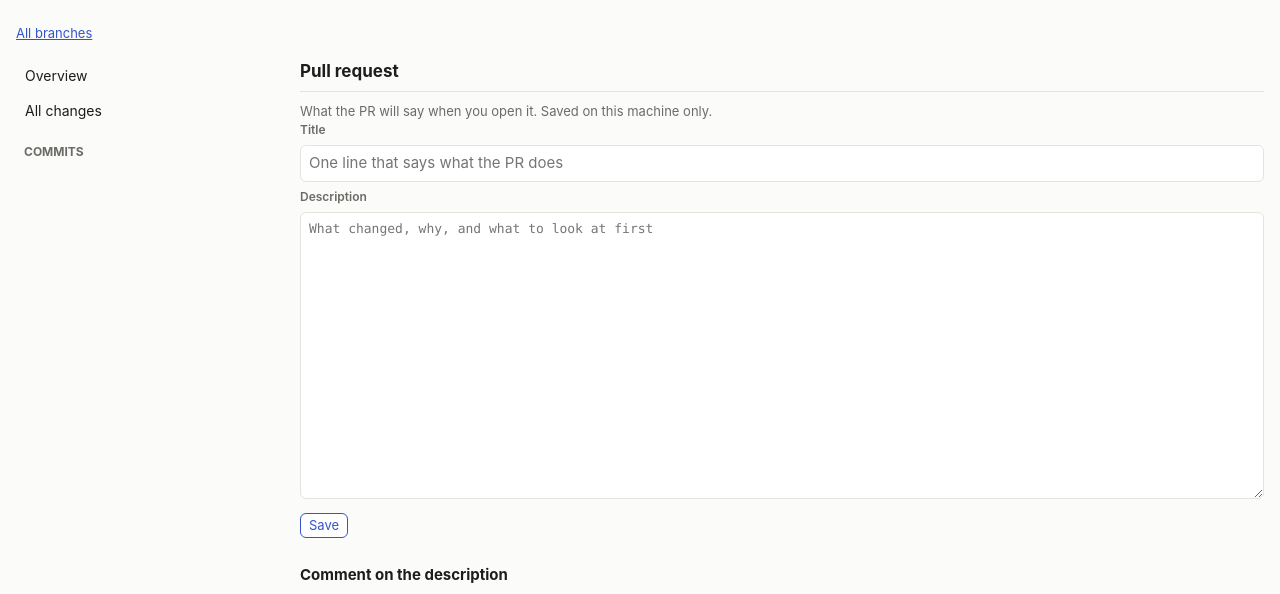
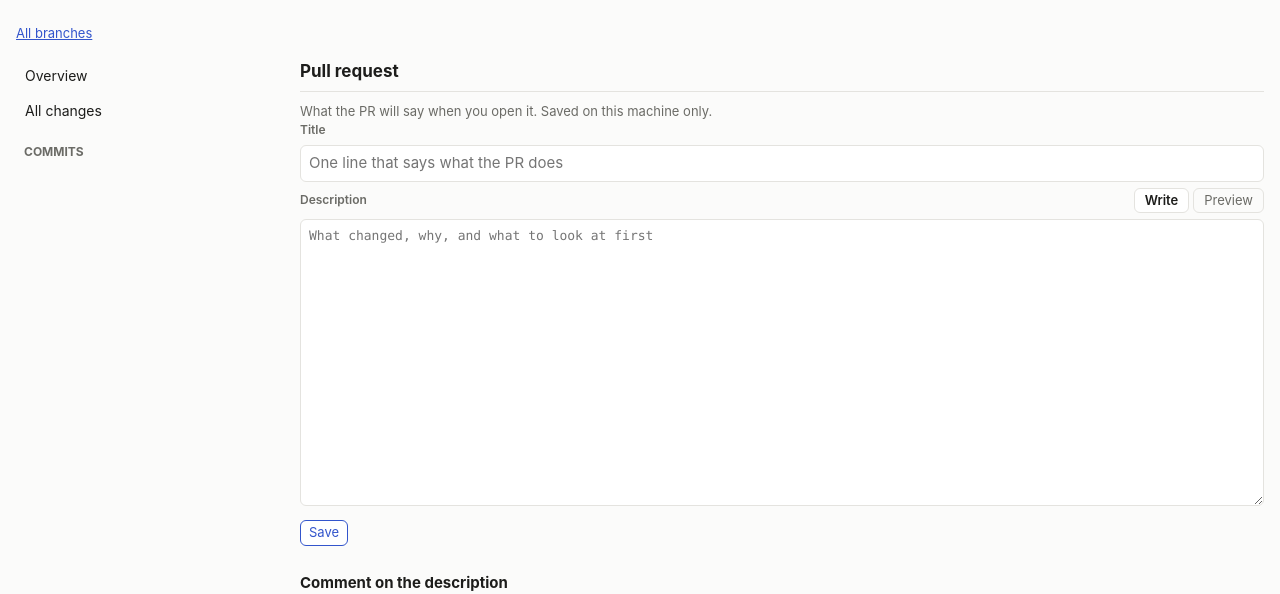
Before and after one commit to david-amores-kraken/dev-hub, a Python web app: template src/dev_hub/diffs/templates/diffs/overview.html in a window 1280 px wide. Shown: the part 44-638 px from the top of the page. Run offline with Jinja, Linux system fonts and the light colour scheme; the template is opened without the code that fills it, so the values that code supplies are empty.

Commit message:
Add a Preview tab to the PR description
The description box only showed raw Markdown, so I couldn't see how the
PR body would look on GitHub. The box now has Write and Preview tabs.

Preview posts the text as typed (saved or not) to a new endpoint, which
renders it with markdown-it-py: tables and strikethrough on, line breaks
kept. Raw HTML is escaped, javascript: links are dropped and images are
off, so a description can't run code or load anything from the network.

Assistant-model: Claude Code

```diff
--- a/pyproject.toml
+++ b/pyproject.toml
@@ -3,7 +3,11 @@ name = "dev-hub"
 version = "0.1.0"
 description = "A local web page for my dev work: PR briefs, feature plans, and whatever comes next."
 requires-python = ">=3.12"
-dependencies = ["flask>=3.1", "pr-brief"]
+dependencies = [
+    "flask>=3.1",
+    "markdown-it-py>=4.3.0",
+    "pr-brief",
+]
 
 [dependency-groups]
 dev = ["pytest>=8", "ruff>=0.14", "ty>=0.0.1a"]
--- a/src/dev_hub/diffs/static/description.js
+++ b/src/dev_hub/diffs/static/description.js
@@ -2,6 +2,36 @@
 const form = document.getElementById("description");
 const status = document.getElementById("status");
 const button = form.querySelector("button");
+
+// Write and Preview tabs. The preview shows what is typed, saved or not.
+const write = document.getElementById("tab-write");
+const preview = document.getElementById("tab-preview");
+const box = document.getElementById("body-preview");
+
+function show(previewing) {
+  write.setAttribute("aria-selected", String(!previewing));
+  preview.setAttribute("aria-selected", String(previewing));
+  form.body.hidden = previewing;
+  box.hidden = !previewing;
+}
+
+write.addEventListener("click", () => show(false));
+preview.addEventListener("click", async () => {
+  show(true);
+  box.textContent = "Rendering…";
+  try {
+    const response = await fetch(preview.dataset.url, {
+      method: "POST",
+      headers: { "Content-Type": "application/json" },
+      body: JSON.stringify({ body: form.body.value }),
+    });
+    // The server escapes raw HTML and drops images, so what comes back is safe to insert.
+    if (response.ok) box.innerHTML = (await response.json()).html || "<p class='muted'>Nothing to preview.</p>";
+    else box.textContent = `Can't preview (${response.status})`;
+  } catch {
+    box.textContent = "Can't preview (can't reach the hub)";
+  }
+});
 
 form.addEventListener("input", () => { status.textContent = "Unsaved changes"; });
 
--- a/src/dev_hub/diffs/static/diffs.css
+++ b/src/dev_hub/diffs/static/diffs.css
@@ -25,6 +25,19 @@ form.description { display: flex; flex-direction: column; gap: 6px; margin-botto
 form.description label { font-size: 12px; font-weight: 600; color: var(--muted); }
 form.description input, form.description textarea { font: inherit; padding: 6px 8px; border: 1px solid var(--line); border-radius: 6px; background: var(--surface); color: var(--text); width: 100%; }
 form.description textarea { font: 13px/1.5 ui-monospace, SFMono-Regular, Menlo, monospace; resize: vertical; }
+
+/* The Write / Preview tabs on the description. */
+.tabs { display: flex; align-items: center; gap: 4px; }
+.tabs label { margin-right: auto; }
+.tabs button { font: inherit; font-size: 13px; padding: 2px 10px; border: 1px solid var(--line); border-radius: 6px; background: transparent; color: var(--muted); cursor: pointer; }
+.tabs button[aria-selected="true"] { background: var(--surface); color: var(--text); font-weight: 600; }
+.markdown { border: 1px solid var(--line); border-radius: 6px; background: var(--surface); padding: 8px 14px; min-height: 12em; overflow-wrap: anywhere; }
+.markdown[hidden] { display: none; }
+.markdown > :first-child { margin-top: 0; }
+.markdown > :last-child { margin-bottom: 0; }
+.markdown h1, .markdown h2, .markdown h3 { font-size: 16px; margin: 16px 0 6px; padding: 0; border: 0; }
+.markdown blockquote { margin: 8px 0; padding: 0 12px; color: var(--muted); border-left: 3px solid var(--line); }
+.markdown hr { border: 0; border-top: 1px solid var(--line); }
 
 /* Comments */
 .pill.open { margin-left: 6px; color: var(--accent); border-color: var(--accent); }
--- a/src/dev_hub/diffs/templates/diffs/overview.html
+++ b/src/dev_hub/diffs/templates/diffs/overview.html
@@ -5,8 +5,13 @@
 <form class="description" id="description" action="{{ url_for('diffs.save', branch=branch) }}">
   <label for="title">Title</label>
   <input type="text" id="title" name="title" maxlength="{{ max_title }}" value="{{ description.title }}" placeholder="One line that says what the PR does">
-  <label for="body">Description</label>
+  <div class="tabs" role="tablist">
+    <label for="body">Description</label>
+    <button type="button" role="tab" id="tab-write" aria-selected="true">Write</button>
+    <button type="button" role="tab" id="tab-preview" aria-selected="false" data-url="{{ url_for('diffs.preview', branch=branch) }}">Preview</button>
+  </div>
   <textarea id="body" name="body" rows="14" maxlength="{{ max_body }}" placeholder="What changed, why, and what to look at first">{{ description.body }}</textarea>
+  <div class="markdown" id="body-preview" hidden></div>
   <div class="controls">
     <button class="act" type="submit">Save</button>
     <span class="meta" id="status" role="status"></span>
```
Also changed, not shown: src/dev_hub/diffs/markdown.py (added, +18 -0 lines), src/dev_hub/diffs/views.py (+12 -0 lines), tests/test_diffs_description.py (+46 -0 lines), README.md, 3 other files.
